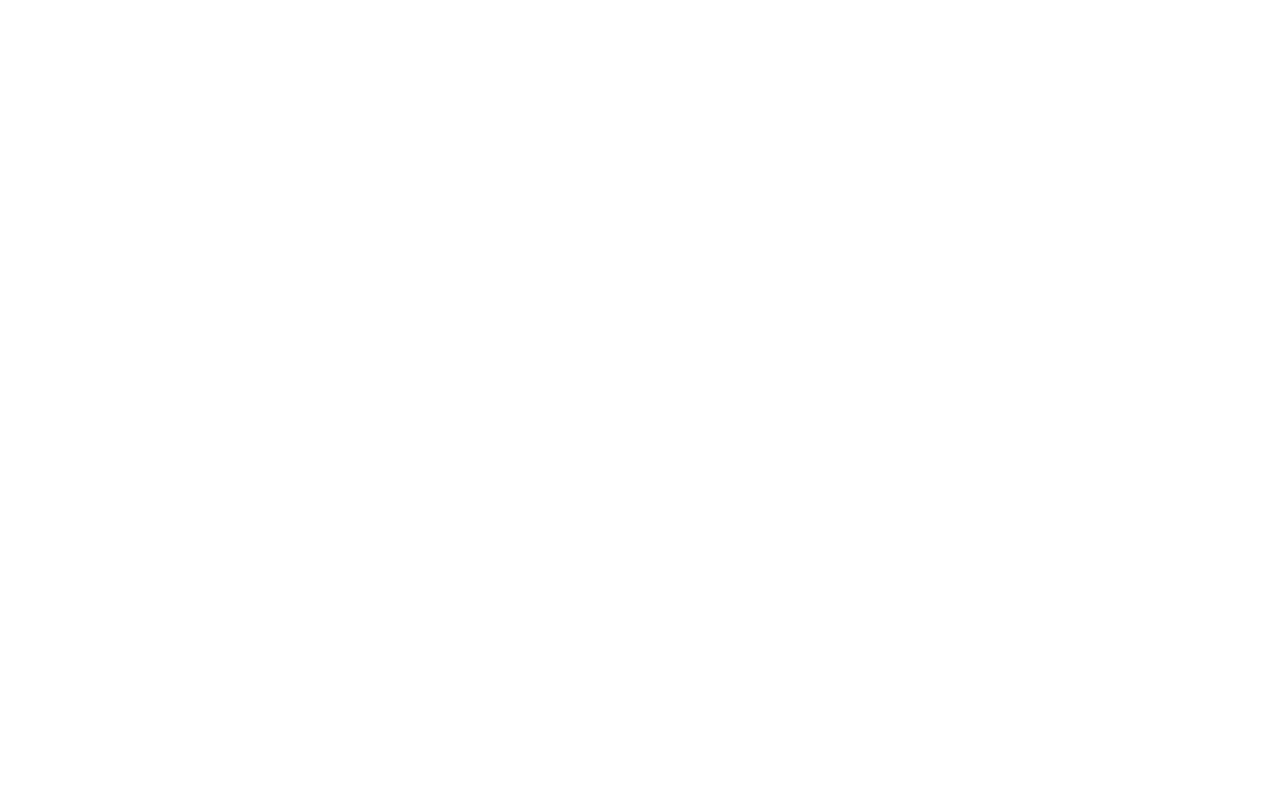
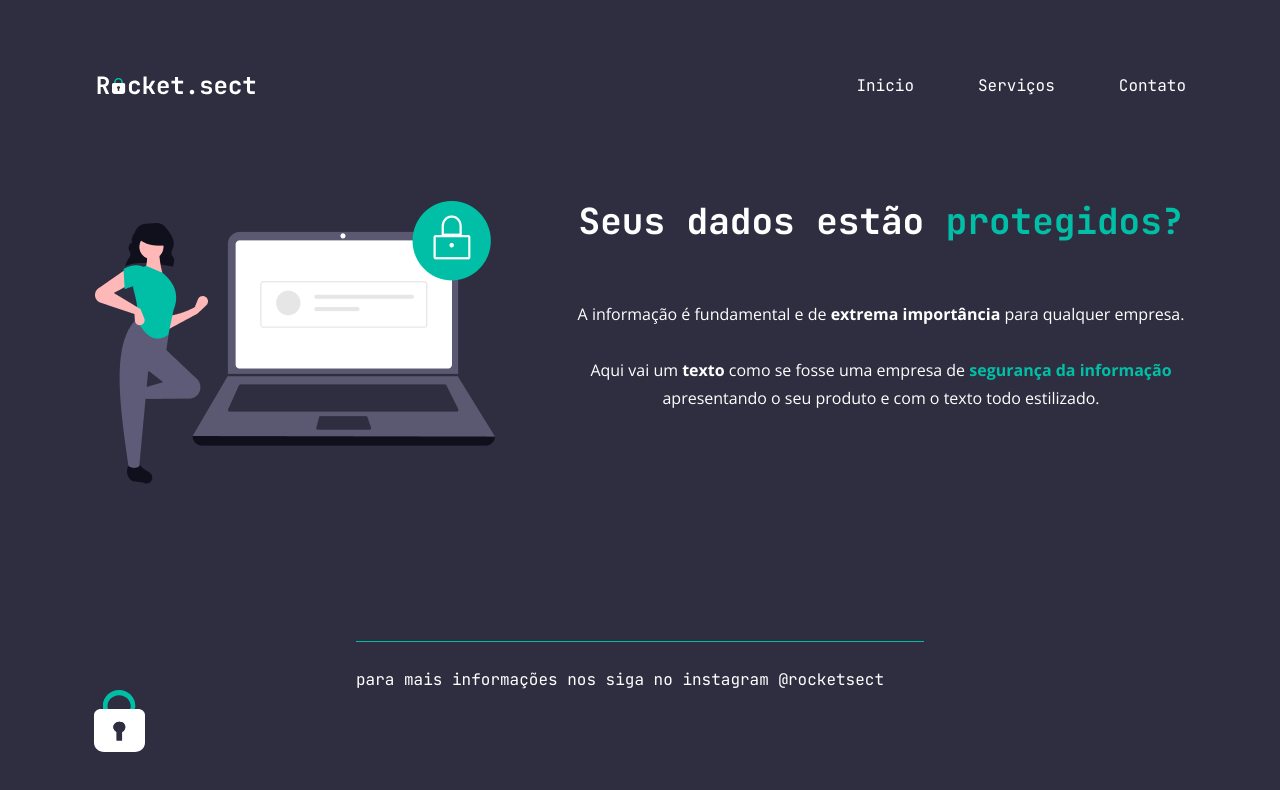
Before and after one commit to Diego-Vini/desafios_explorer_rocketseat, a plain HTML site: page Desafio_02_Recriando_layout/index.html in a window 1280 px wide. Drawn offline with nearby package versions, Linux system fonts and the light colour scheme.

Commit message:
Segundo desafio

```diff
--- a/Desafio_02_Recriando_layout/index.html
+++ b/Desafio_02_Recriando_layout/index.html
@@ -1,12 +1,53 @@
 <!DOCTYPE html>
 <html lang="en">
 <head>
+
+<link>
+
+  <link rel="preconnect" href="https://fonts.googleapis.com">
+  <link rel="preconnect" href="https://fonts.gstatic.com" crossorigin>
   <meta charset="UTF-8">
   <meta http-equiv="X-UA-Compatible" content="IE=edge">
   <meta name="viewport" content="width=device-width, initial-scale=1.0">
-  <title>Document</title>
+
+  <title>rocketsect</title>
+
+  <link href="https://fonts.googleapis.com/css2?family=JetBrains+Mono:wght@400;700&family=Open+Sans:wght@400;700&display=swap" rel="stylesheet">
+
+  <link rel="stylesheet" href="style.css">
 </head>
 <body>
+  <div class="main_page">
+    <nav>
+      <a href="#"><img src="./images/logo_rocket.svg" alt="Rocket sect"></a>
+      <ul>
+        <a href=""><li>Inicio</li></a>
+        <a href=""><li>Serviços</li></a>
+        <a href=""><li>Contato</li></a>
+      </ul>
+    </nav>
+    <main class="main_content">
+      <div id="image_security">
+        <img src="./images/img_protege.png" alt="Mulher em pé ao lado de notebook com um cadeado indicando proteção">
+      </div>
+      <div id="main_description">
+        <h1>
+          Seus dados estão <span>protegidos?</span>
+        </h1>
+          <p>
+            A informação é fundamental e de <strong>extrema importância</strong> para qualquer empresa. <br>
+            <br>
+            Aqui vai um <strong>texto</strong>  como se fosse uma empresa de
+            <strong><span>segurança da informação</span></strong>   <br>
+            apresentando o seu produto e com o texto todo estilizado.
+          </p>
 
+      </div>
+    </main>
+    <footer>
+      <p>para mais informações nos siga no instagram <a href="http://">@rocketsect</a> </p>
+    </footer>
+    <img id="padlock" src="./images/padlock-decoration.svg" alt="Imagem de um cadeado">
+  </div>
 </body>
 </html>
--- a/Desafio_02_Recriando_layout/style.css
+++ b/Desafio_02_Recriando_layout/style.css
@@ -0,0 +1,100 @@
+* {
+  margin: 0;
+  padding: 0;
+}
+
+body {
+  background-color: #2F2E41;
+
+  color: #FFFFFF;
+
+  font-family: 'JetBrains Mono', monospace;
+
+}
+
+.main_page {
+  width: 1092px;
+
+  margin: 0 auto;
+  padding-top: 71px ;
+
+
+}
+
+.main_page nav {
+  display: flex;
+
+  justify-content: space-between;
+
+  align-items: center;
+  padding-bottom: 101px;
+}
+
+.main_page nav ul {
+  display: flex;
+
+  list-style: none;
+  gap: 64px;
+}
+
+a {
+  text-decoration: none;
+  color: #FFFFFF;;
+}
+.main_page h1 {
+  width: 610px;
+  font-size: 36px;
+  line-height: 40px;
+
+  text-align: center;
+  padding-bottom: 59px;
+}
+
+#image_security {
+  width: 401px;
+  height: 283px;
+}
+
+.main_page .main_content span {
+  color: #00BFA6;
+}
+
+.main_page .main_content p {
+  font-family: 'Open Sans', sans-serif;
+
+  font-size: 16px;
+  line-height: 28px;
+
+  text-align: center;
+
+  align-items: initial;
+
+  margin-bottom: 16px;
+}
+
+.main_page .main_content {
+  display: flex;
+  justify-content: space-between;
+
+}
+
+.main_page footer {
+  width: 568px;
+  margin: auto;
+
+  border-top: 1px solid #00BFA6;
+  margin-top: 157px;
+}
+
+.main_page footer p {
+  padding-top: 27px;
+}
+
+.main_page #padlock {
+  font-size: 14px;
+  line-height: 28px;
+  display: fixed;
+  width: 51px;
+  height: 62px;
+
+}
```
Also changed, not shown: Desafio_02_Recriando_layout/images/img_protege.png (added), Desafio_02_Recriando_layout/images/logo_rocket.svg (added), Desafio_02_Recriando_layout/images/padlock-decoration.svg (added).
